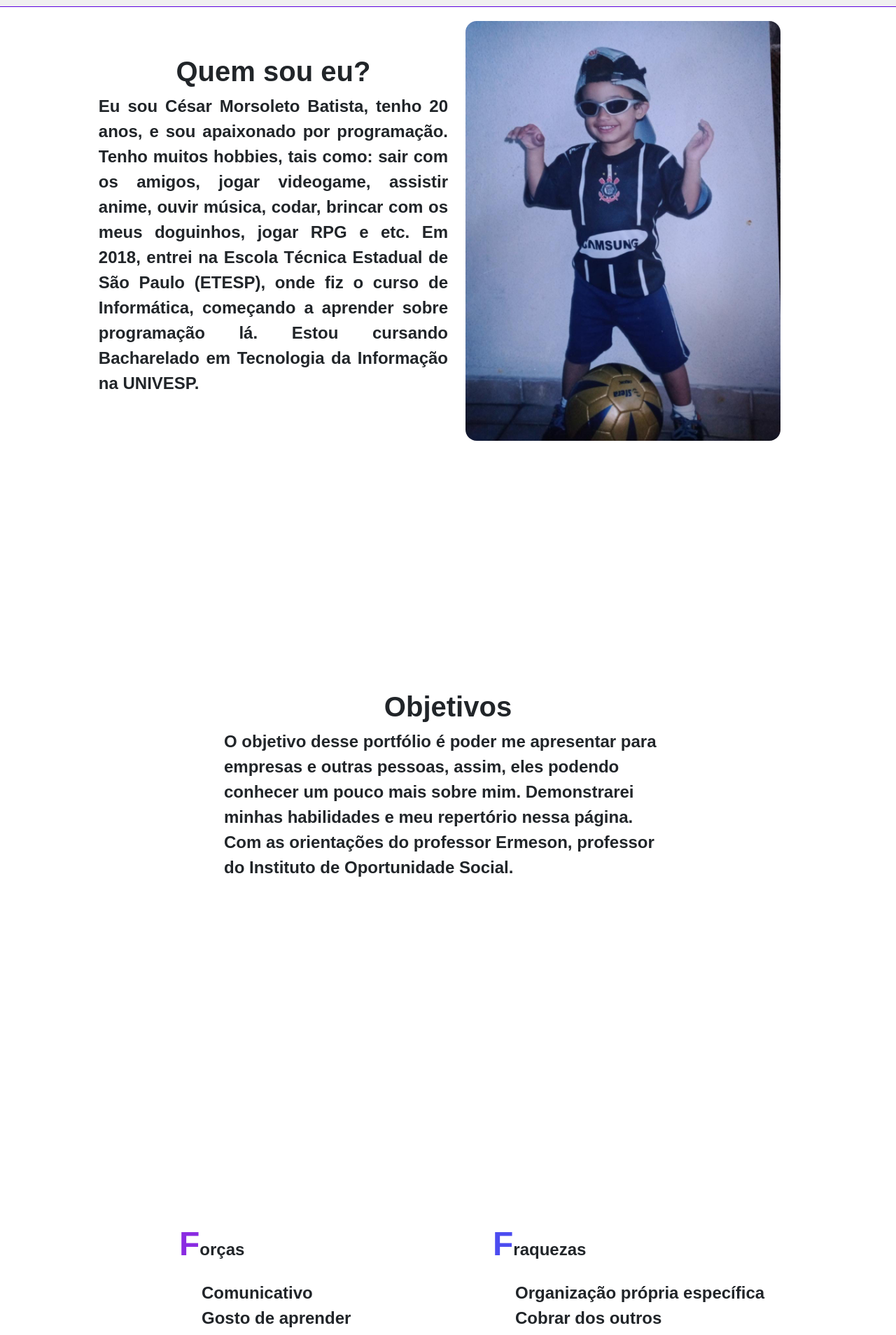
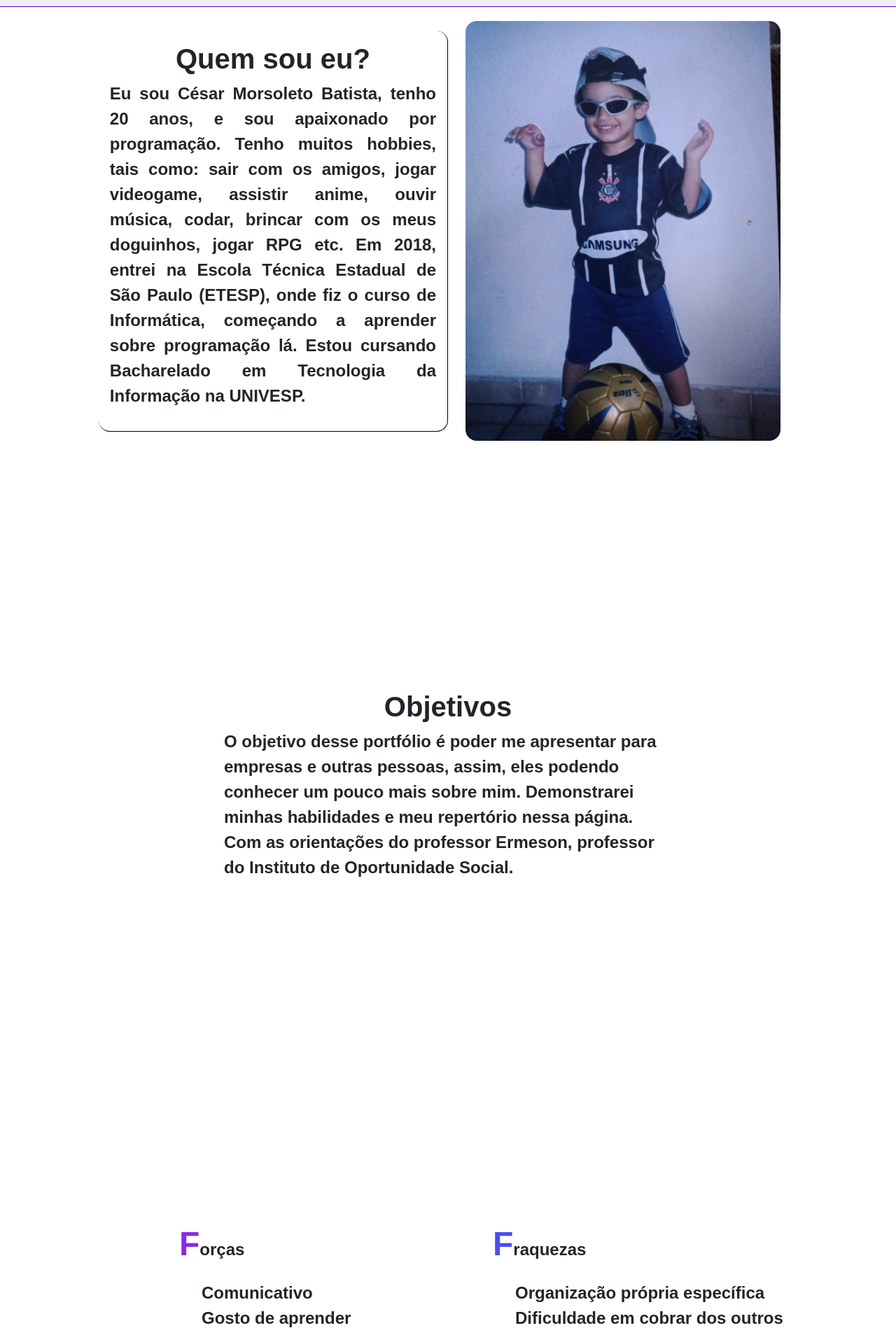
Before and after one commit to CesarMBat/cesarmbat.github.io, a React (Vite) app: page / in a window 1280 px wide. Shown: the part 70-1978 px from the top of the page at 70% size. Built offline with nearby package versions, Linux system fonts and the light colour scheme; a web font is replaced by a local one.

Commit message:
Ajustes na tradução

```diff
--- a/src/components/who/Who.jsx
+++ b/src/components/who/Who.jsx
@@ -13,7 +13,7 @@ const Who = () => {
     <div>
       <main className="main-who main">
         <div className="div-sections">
-          <section className="section-left">
+          <section className="section-left-who">
             <h1>{t('quem')}</h1>
             <p className="p-section">
               {t('pWho')}
--- a/src/components/who/who.css
+++ b/src/components/who/who.css
@@ -12,8 +12,14 @@
     align-items: center;
     justify-content: center;
 }
-.section-left h1{
+.section-left-who h1{
     text-align: center;
+}
+.section-left-who{
+    border-bottom: 1px solid #000;
+    border-right: 1px solid #000;
+    border-radius: 1rem;
+    padding: 1rem;
 }
 .section-right{
     overflow: hidden;
--- a/src/en.json
+++ b/src/en.json
@@ -4,7 +4,7 @@
   "hab": "Skills",
   "proj": "Projects",
   "swot": "SWOT",
-  "pWho": "I'm César Morsoleto Batista, I'm 20 years old, and I'm passionate about programming. I have many hobbies, such as: hanging out with friends, playing video games, watching anime, listening to music, coding, playing with my dogs, playing RPG and etc. In 2018, I entered the São Paulo State Technical School (ETESP), where I took the Informatics course, starting to learn about programming there. I am studying Bachelor of Information Technology at UNIVESP.",
+  "pWho": "I'm César Morsoleto Batista, I'm 20 years old, and I'm passionate about programming. I have many hobbies, such as: hanging out with friends, playing video games, watching anime, listening to music, coding, playing with my dogs, playing TTRPG etc. In 2018, I entered the São Paulo State Technical School (ETESP), where I took the Informatics course, starting to learn about programming there. I am studying Bachelor of Information Technology at UNIVESP.",
   "pObj": "The purpose of this portfolio is to be able to introduce myself to companies and other people, so they can get to know a little more about me. I will demonstrate my skills and repertoire on this page. With the guidance of Professor Ermeson, professor at the Institute of Social Opportunity.",
   "s": "Strengths",
   "w": "Weakness",
@@ -14,12 +14,12 @@
   "s2": "I love learning",
   "s3": "Technical knowledge",
   "w1": "Small organization issues",
-  "w2": "Ask for the others",
-  "o1": "Fluent English",
+  "w2": "Difficulty on requesting things for others",
+  "o1": "The challenges in the IT area",
   "o2": "Growing Network",
   "o3": "IOS opportunities",
   "t1": "IT area is hard to enter",
-  "pH": "I'm going to say some of them",
+  "pH": "These are some of the skills in my toolbelt",
   "liH1": "Fluent English",
   "liH2": "Team Work",
   "liH3": "Communication skills",
--- a/src/pt.json
+++ b/src/pt.json
@@ -4,7 +4,7 @@
   "hab": "Habilidades",
   "proj": "Projetos",
   "swot": "FOFA",
-  "pWho": "Eu sou César Morsoleto Batista, tenho 20 anos, e sou apaixonado por programação. Tenho muitos hobbies, tais como: sair com os amigos, jogar videogame, assistir anime, ouvir música, codar, brincar com os meus doguinhos, jogar RPG e etc. Em 2018, entrei na Escola Técnica Estadual de São Paulo (ETESP), onde fiz o curso de Informática, começando a aprender sobre programação lá. Estou cursando Bacharelado em Tecnologia da Informação na UNIVESP.",
+  "pWho": "Eu sou César Morsoleto Batista, tenho 20 anos, e sou apaixonado por programação. Tenho muitos hobbies, tais como: sair com os amigos, jogar videogame, assistir anime, ouvir música, codar, brincar com os meus doguinhos, jogar RPG etc. Em 2018, entrei na Escola Técnica Estadual de São Paulo (ETESP), onde fiz o curso de Informática, começando a aprender sobre programação lá. Estou cursando Bacharelado em Tecnologia da Informação na UNIVESP.",
   "pObj": "O objetivo desse portfólio é poder me apresentar para empresas e outras pessoas, assim, eles podendo conhecer um pouco mais sobre mim. Demonstrarei minhas habilidades e meu repertório nessa página. Com as orientações do professor Ermeson, professor do Instituto de Oportunidade Social.",
   "s": "Forças",
   "w": "Fraquezas",
@@ -14,8 +14,8 @@
   "s2": "Gosto de aprender",
   "s3": "Conhecimentos técnicos  ",
   "w1": "Organização própria específica  ",
-  "w2": "Cobrar dos outros  ",
-  "o1": "Inglês fluente, capaz de trabalhar fora  ",
+  "w2": "Dificuldade em cobrar dos outros  ",
+  "o1": "Os desafios na área de TI",
   "o2": "Network crescente  ",
   "o3": "Aluno do IOS  ",
   "t1": "Dificuldade em ingressar no mercado  ",
```
